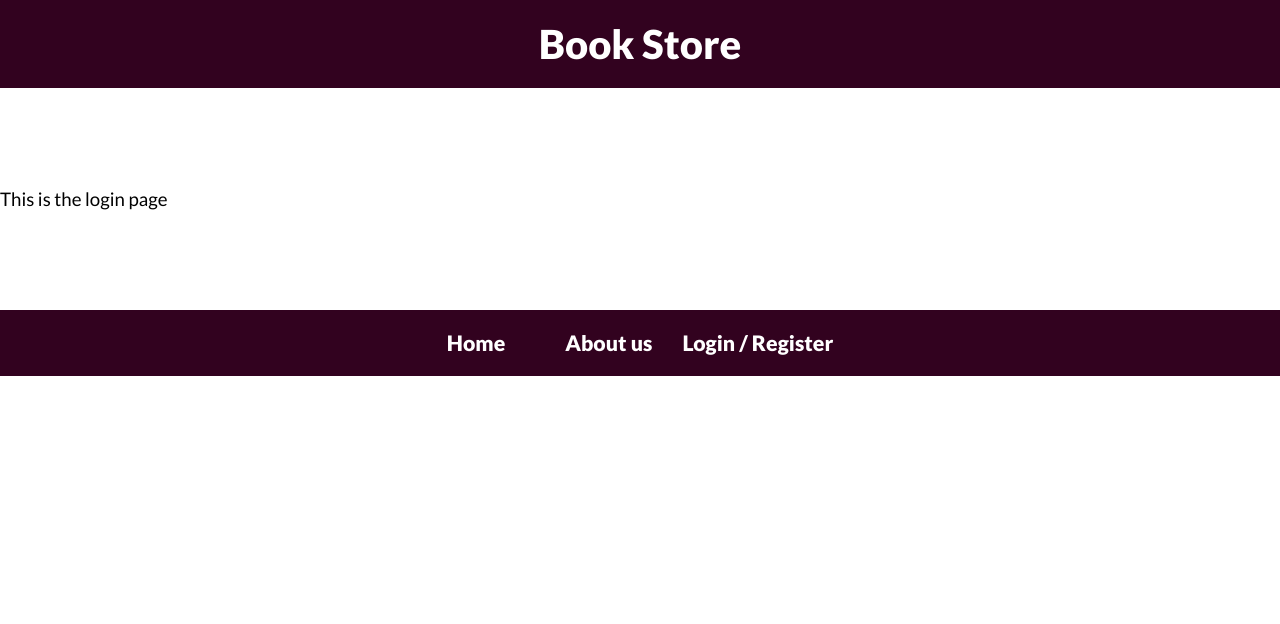
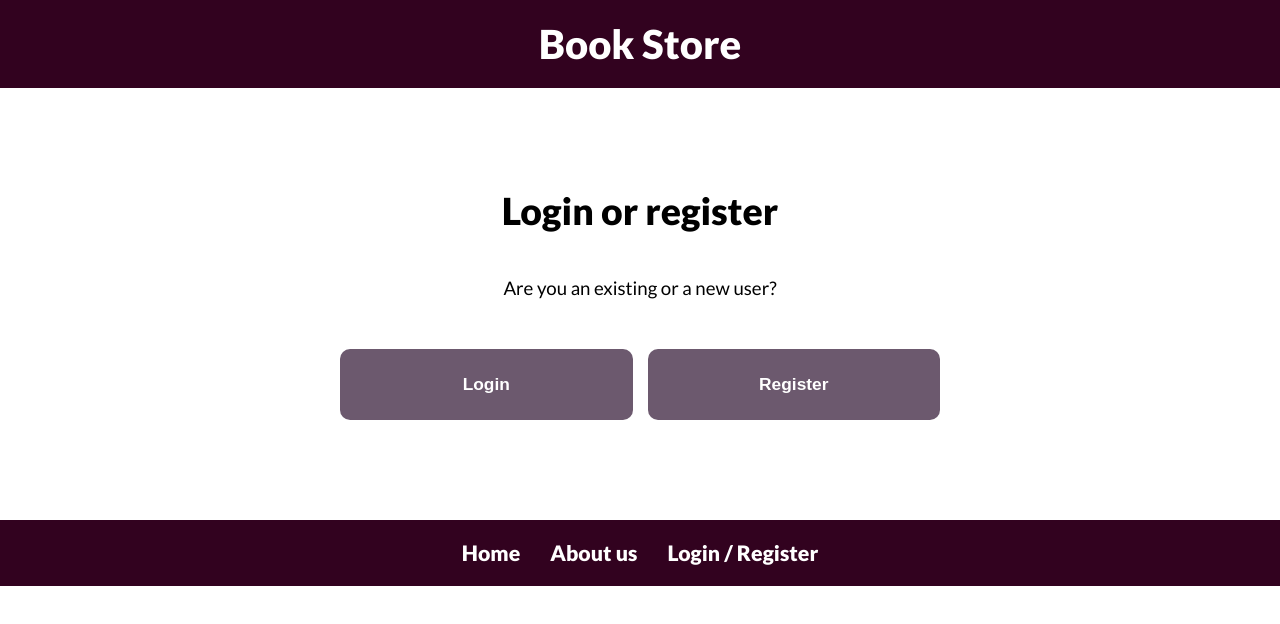
Before and after one commit to merlox/book-store, a React app: page /login in a window 1280 px wide. Shown: the top 624 px of the page. Built offline with nearby package versions, Linux system fonts and the light colour scheme.

Commit message:
Created a login component design

```diff
--- a/server.js
+++ b/server.js
@@ -1,11 +1,15 @@
 const express = require('express')
 const bodyParser = require('body-parser')
+const path = require('path')
 const app = express()
 const port = 8000
 
 app.use(express.static('dist'))
 app.use(bodyParser.json())
 app.use(bodyParser.urlencoded({extended: true}))
+app.get('*', (req, res) => {
+    res.sendFile(path.join(__dirname, 'dist', 'index.html'))
+})
 
 app.listen(port, '0.0.0.0', () => {
     console.log(`> Server listening on localhost:${port}`)
--- a/src/components/Login.js
+++ b/src/components/Login.js
@@ -11,7 +11,12 @@ export default class Login extends Component {
         return (
             <div>
                 <Header />
-                This is the login page
+                <div className="login-container">
+                    <h1>Login or register</h1>
+                    <p className="initial-text">Are you an existing or a new user?</p>
+                    <button>Login</button>
+                    <button>Register</button>
+                </div>
                 <Footer />
             </div>
         )
--- a/src/index.styl
+++ b/src/index.styl
@@ -92,10 +92,6 @@ button
         text-decoration: none
         color: white
 
-
-        &:first-child
-            margin-right: 30px
-
         &:not(:first-child)
             margin-left: 30px
 
@@ -108,3 +104,21 @@ button
     text-align: center
     max-width: 500px
     margin: auto
+
+.login-container
+    display: grid
+    max-width: 600px
+    margin: auto
+    grid-template-columns: 1fr 1fr
+    grid-column-gap: 15px
+
+    h1
+        margin-top: 0
+
+    h1
+    .initial-text
+        grid-column: 1 / 3
+        text-align: center
+
+    .initial-text
+        margin-bottom: 50px
```
Also changed, not shown: 2 other files (tests, documents, lock files or other folders).
